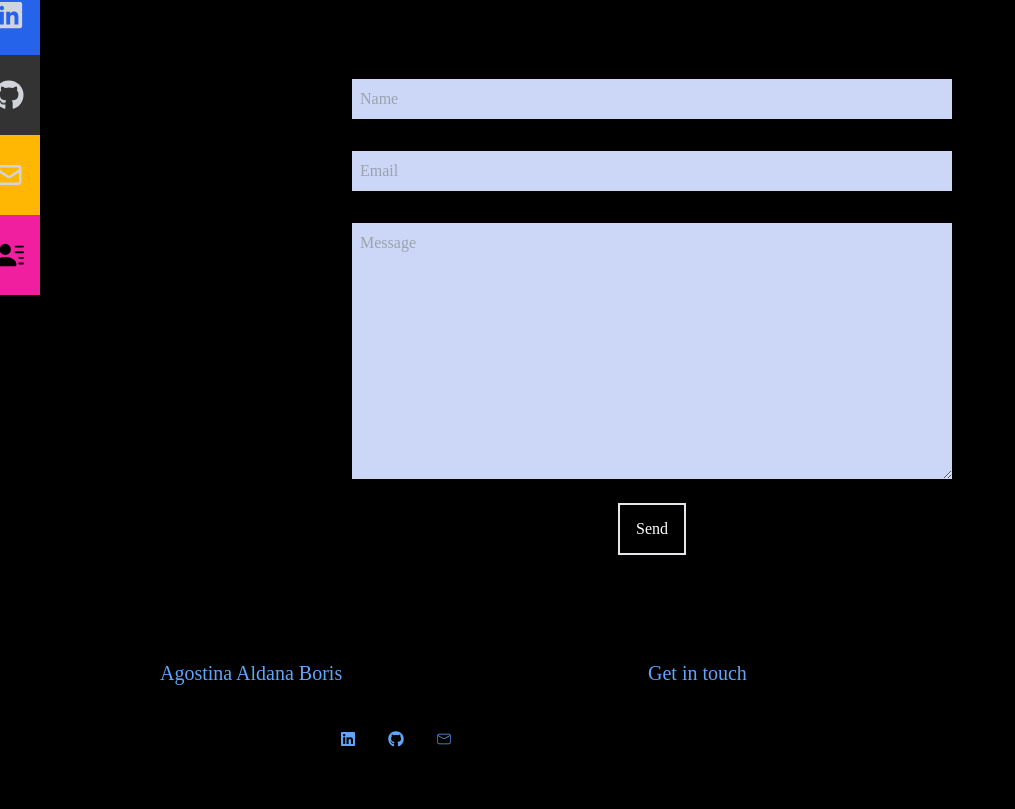
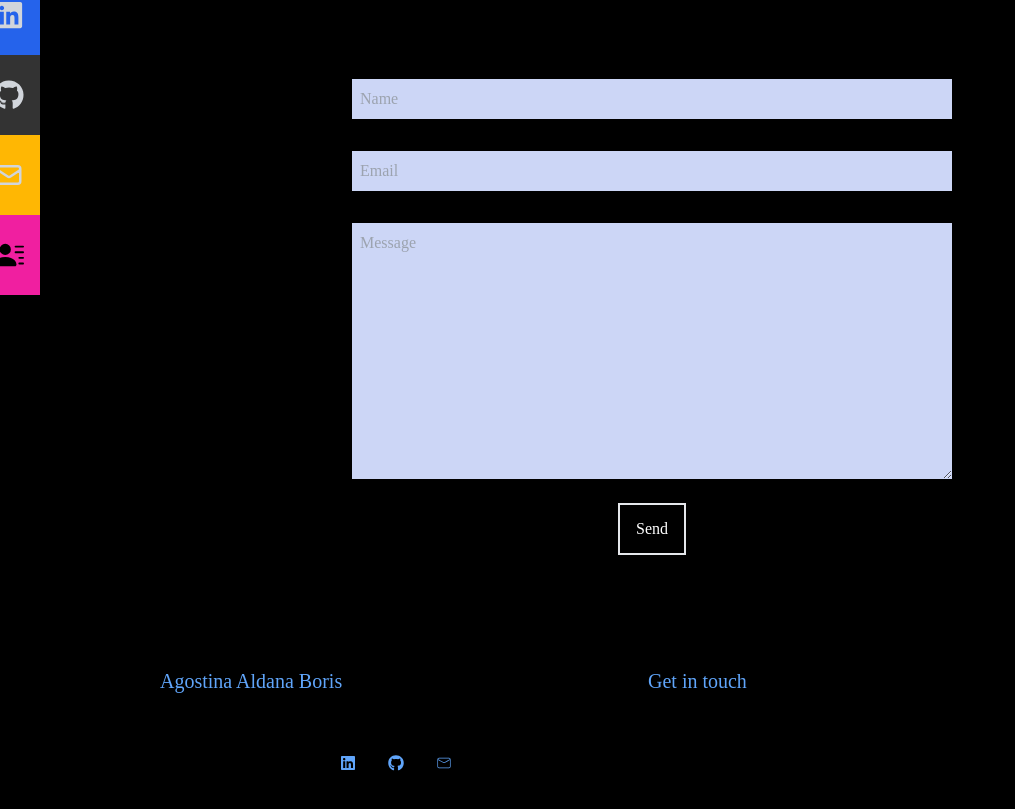
Before and after one commit to AgostinaBoris/portfolio, a React (Create React App) app: page /contact in a window 1280 px wide. Shown: the part 305-1114 px from the top of the page, without its empty margins (0-1015 px from the left). Built offline with nearby package versions, Linux system fonts and the light colour scheme.

Commit message:
se modificaron home y footer

```diff
--- a/src/components/Footer/Footer.jsx
+++ b/src/components/Footer/Footer.jsx
@@ -6,12 +6,12 @@ export const Footer = (props) => {
   return (
     <div className="footer w-100 bg-black text-blue-400 p-8">
       <div className="container py-12 lg:grid grid-cols-2 gap-4 justify-center">
-        <div className="grid grid-rows-2">
+        <div className="grid grid-rows-2 py-2">
           <h3 className="text-xl">Agostina Aldana Boris</h3>
         </div>
 
-  <h3 className="text-xl">Get in touch</h3>
-        <div className="flex  items-center justify-center gap-8">
+  <h3 className="text-xl py-2">Get in touch</h3>
+        <div className="flex  items-center justify-center gap-8 py-2">
 
           <FaLinkedin className="icon" />
           <FaGithub className="icon"/>
--- a/src/pages/Home.jsx
+++ b/src/pages/Home.jsx
@@ -28,7 +28,7 @@ export default function Home() {
         <div>
           <Link
             to="work" exact="true"
-            className="text-white w-1/6 border-2 px-6 py-3 my-2 flex font-bold items-center hover:bg-pink-300 hover:border-pink-400"
+            className="text-white w-1/4 border-2 px-4 py-4 my-2 flex font-bold items-center rounded-lg hover:bg-pink-300 hover:border-pink-400"
           >
             View Work <HiArrowNarrowRight className="mx-4 w-12"/>{" "}
           </Link>
```
